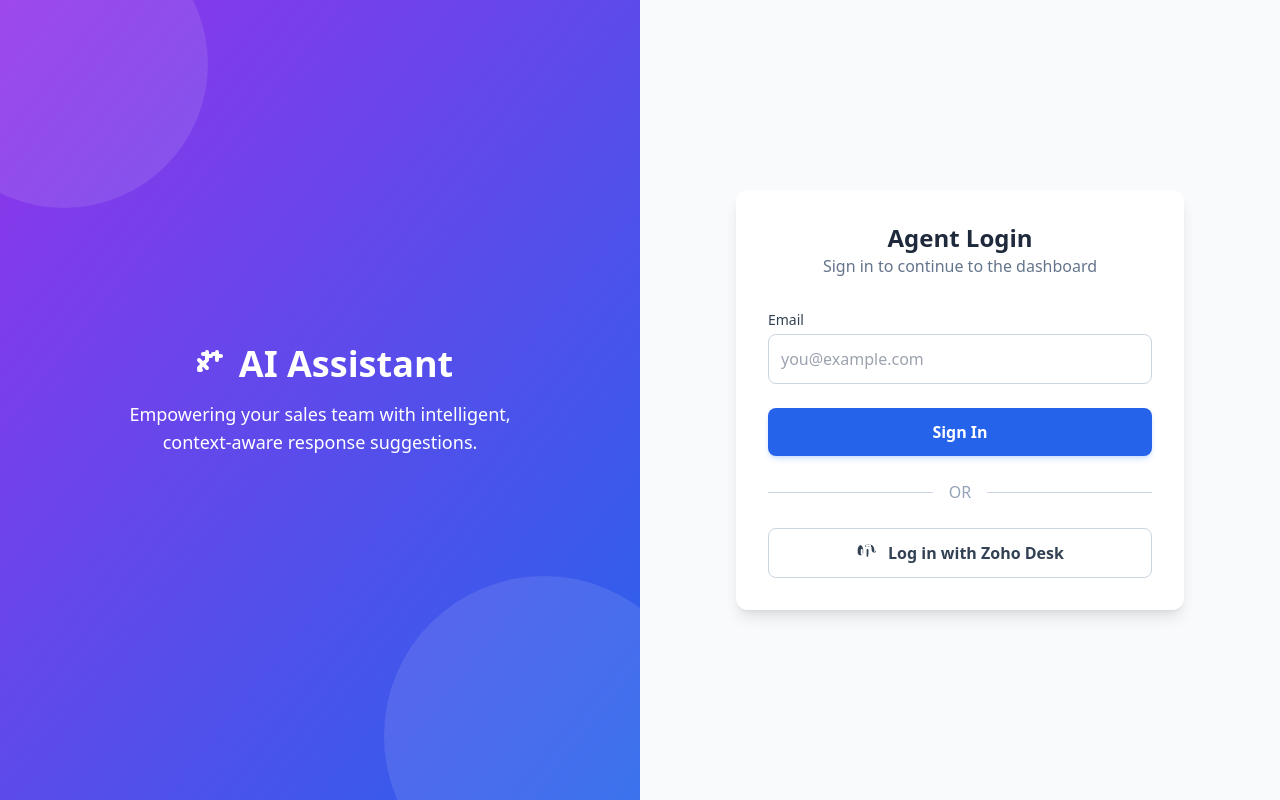
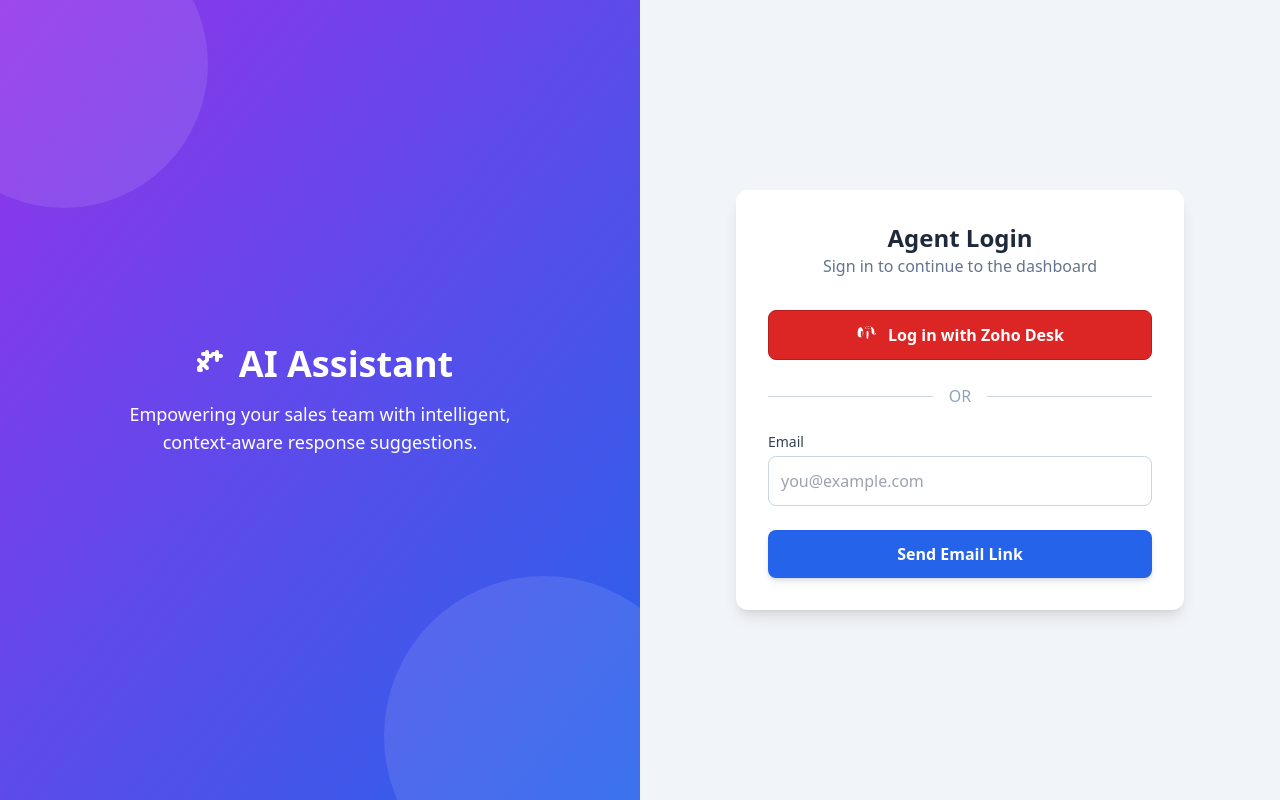
Before and after one commit to JG-Kiran/AIAssistant, a Next.js app: page /login in a window 1280 px wide. Built offline with nearby package versions, Linux system fonts and the light colour scheme; no server answers.

Commit message:
Login UI fix

```diff
--- a/app/login/page.tsx
+++ b/app/login/page.tsx
@@ -1,7 +1,7 @@
 'use client';
 
 import { useState, useEffect } from 'react';
-import { useRouter } from 'next/navigation';
+import { useRouter, useSearchParams } from 'next/navigation';
 import { supabase } from '../lib/supabase';
 import { useSessionStore } from '../stores/useSessionStore';
 
@@ -18,17 +18,22 @@ const SparklesIcon = ({ className }: { className: string }) => (
 export default function LoginPage() {
   const [email, setEmail] = useState('');
   const [password, setPassword] = useState('');
+  const [loading, setLoading] = useState(false);
   const [error, setError] = useState('');
   const [message, setMessage] = useState('');
   const router = useRouter();
-
+  const searchParams = useSearchParams();
   const initializeSession = useSessionStore((state) => state.initializeSession);
 
-  // Cooridinate between different tabs
+  // Handle specific errors from the URL and tab coordination
   useEffect(() => {
+    const errorParam = searchParams.get('error');
+    if (errorParam === 'unauthorized_department') {
+      setError('Your Zoho account is not part of the authorized sales department. Please contact your administrator.');
+    }
+
     const handleStorageChange = (event: StorageEvent) => {
       if (event.key === 'auth_complete' && event.newValue === 'true') {
-        // Auth is done, remove the item and redirect
         localStorage.removeItem('auth_complete');
         initializeSession().then(() => {
           console.log('Session refreshed. Redirecting to dashboard.');
@@ -41,12 +46,13 @@ export default function LoginPage() {
     return () => {
       window.removeEventListener('storage', handleStorageChange);
     };
-  }, [router]);
+  }, [searchParams, router, initializeSession]);
 
   const handleLogin = async (e: React.FormEvent) => {
     e.preventDefault();
     setError('');
     setMessage('');
+    setLoading(true);
 
     if (password) {
       // --- Password Login Flow ---
@@ -75,6 +81,7 @@ export default function LoginPage() {
       } else {
         setMessage('Check your email for the magic login link!');
       }
+      setLoading(false);
     }
   };
 
@@ -97,13 +104,29 @@ export default function LoginPage() {
       </div>
 
       {/* Form Column */}
-      <div className="w-full lg:w-1/2 flex items-center justify-center p-8">
+      <div className="w-full lg:w-1/2 flex items-center justify-center p-8 bg-slate-100">
         <div className="bg-white rounded-xl shadow-lg p-8 w-full max-w-md">
           <div className="text-center mb-8">
             <h2 className="text-2xl font-bold text-slate-800">Agent Login</h2>
             <p className="text-slate-500">Sign in to continue to the dashboard</p>
           </div>
 
+          {/* Zoho login */}
+          <a
+            href="/api/auth/zoho/login"
+            className="w-full flex items-center justify-center gap-3 bg-red-600 border border-red-700 text-white px-6 py-3 rounded-lg hover:bg-red-700 transition"
+          >
+            <ZohoIcon />
+            <span className="font-semibold">Log in with Zoho Desk</span>
+          </a>
+
+          <div className="my-6 flex items-center">
+            <div className="flex-grow border-t border-slate-300"></div>
+            <span className="flex-shrink mx-4 text-slate-400">OR</span>
+            <div className="flex-grow border-t border-slate-300"></div>
+          </div>
+
+          {/* Email Login */}
           <form onSubmit={handleLogin} className="space-y-6">
             <div>
               <label htmlFor="agent-email" className="block text-sm font-medium text-slate-700 mb-1">Email</label>
@@ -134,22 +157,14 @@ export default function LoginPage() {
              {message && (
               <p className="text-green-500 text-sm text-center">{message}</p>
             )}
-            <button type="submit" className="bg-blue-600 text-white p-3 w-full rounded-lg hover:bg-blue-700 transition font-semibold shadow-md shadow-blue-500/20">
-              Sign In
+            <button
+              type="submit"
+              disabled={loading}
+              className="bg-blue-600 text-white p-3 w-full rounded-lg hover:bg-blue-700 transition font-semibold shadow-md shadow-slate-500/20 disabled:opacity-50"
+            >
+              {loading ? 'Sending...' : 'Send Email Link'}
             </button>
           </form>
-          <div className="my-6 flex items-center">
-              <div className="flex-grow border-t border-slate-300"></div>
-              <span className="flex-shrink mx-4 text-slate-400">OR</span>
-              <div className="flex-grow border-t border-slate-300"></div>
-          </div>
-          <a
-              href="/api/auth/zoho/login"
-              className="w-full flex items-center justify-center gap-3 bg-white border border-slate-300 text-slate-700 px-6 py-3 rounded-lg hover:bg-slate-50 transition"
-          >
-              <ZohoIcon />
-              <span className="font-semibold">Log in with Zoho Desk</span>
-          </a>
         </div>
       </div>
     </div>
```
Lines whose indentation alone changed are shown as unchanged.
